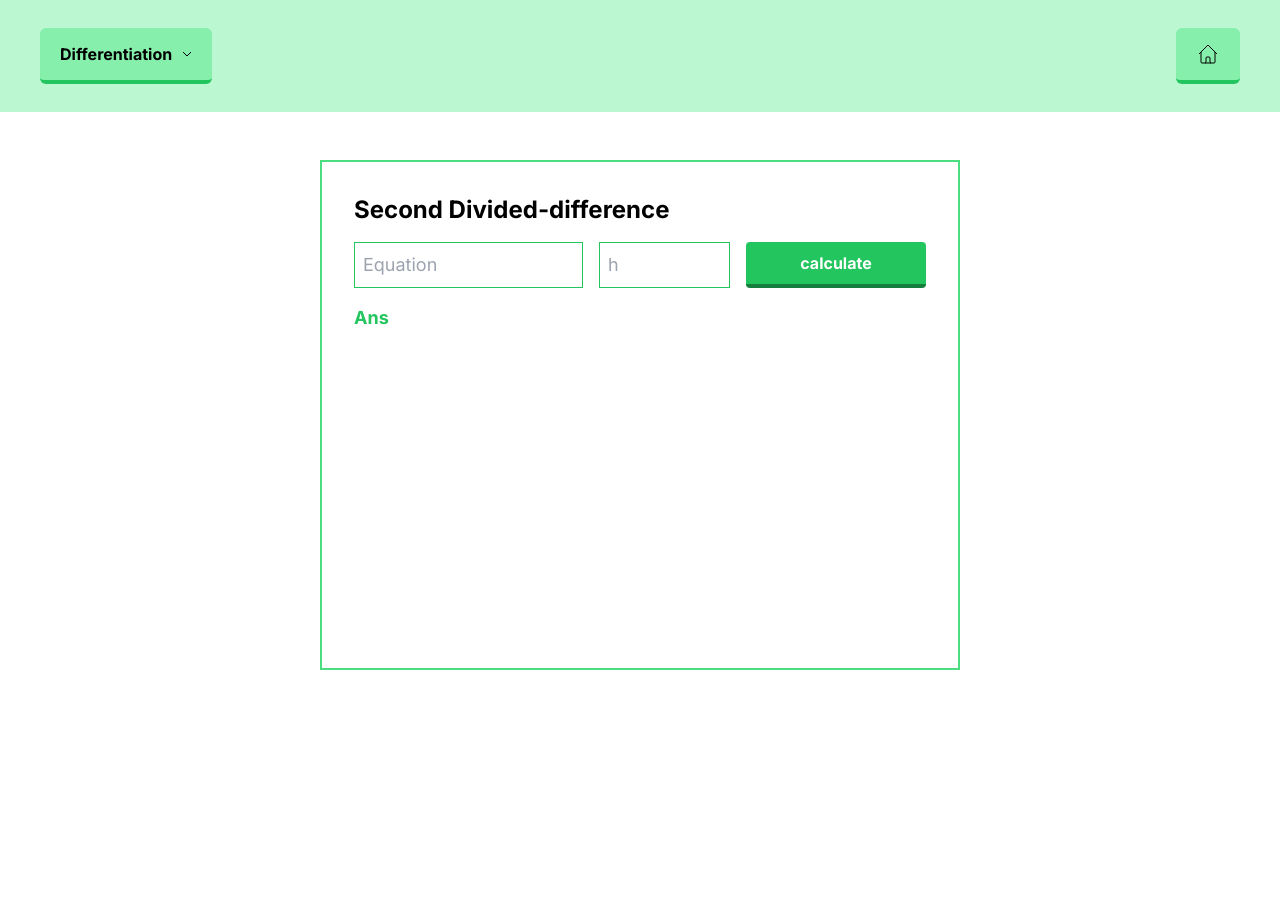
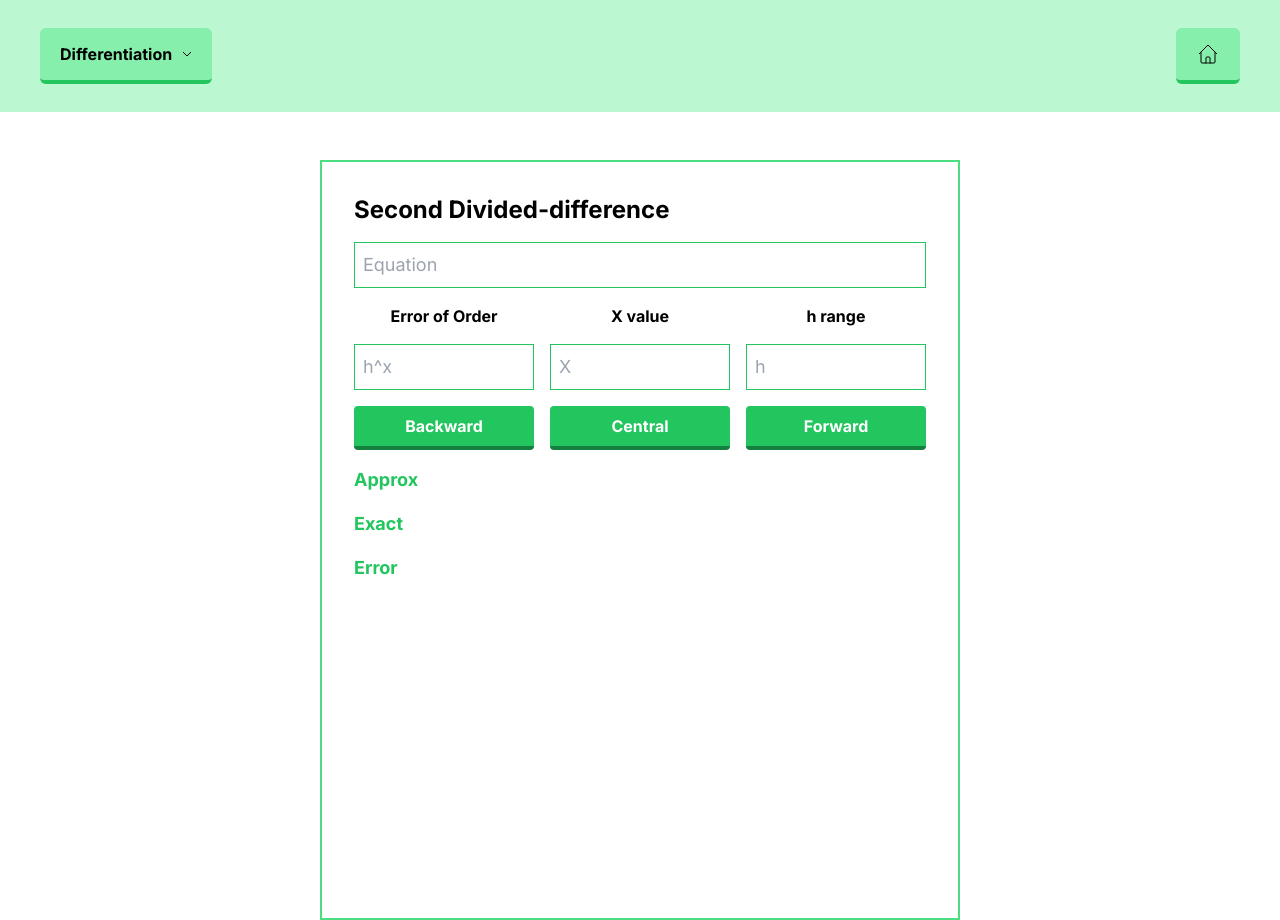
Before and after one commit to NithitEiEi/Numerical, a Next.js app: page /differentiation/second-divided in a window 1280 px wide. Before the commit the page ends 800 px from the top, so only its background shows below. Built offline with nearby package versions, Linux system fonts and the light colour scheme.

Commit message:
Fix logic

```diff
--- a/src/app/differentiation/first-divided/page.tsx
+++ b/src/app/differentiation/first-divided/page.tsx
@@ -1,23 +1,27 @@
 "use client";
 import graph from "@/app/component/graph";
 import { firstDiff } from "@/app/script/derivativeMethod";
+import { abs } from "mathjs";
 
 import { useState } from "react";
 
 export default function page() {
   const [equation, setEquation] = useState("");
-  const [error, setError] = useState("");
+  const [order, setOrder] = useState("");
   const [h, setH] = useState("");
   const [x, setX] = useState("");
   const [answer, setAnswer] = useState("");
   const [exact, setExact] = useState("");
   const [data, setData] = useState<{ y: number }[]>();
+  const [error, setError] = useState("");
 
   const calculate = (mode: string) => {
-    console.log(equation, error, h, x, mode);
-    const result = firstDiff(equation ,Number(error) ,Number(x), Number(h), mode);
+    console.log(equation, order, h, x, mode);
+    const result = firstDiff(equation ,Number(order) ,Number(x), Number(h), mode);
     setAnswer(String(result?.approx));
     setExact(String(result?.exact));
+    setError(String(abs((Number(answer)/Number(exact) * 100) - 100)));
+
   };
 
   return (
@@ -40,10 +44,10 @@ export default function page() {
             <input
               className="col-span-4 border-green-500 p-2 text-lg focus:outline-green-700"
               type="number"
-              value={error}
+              value={order}
               min={0}
               placeholder="h^x"
-              onChange={(e) => setError(e.currentTarget.value)}
+              onChange={(e) => setOrder(e.currentTarget.value)}
             />
             <input
               className="col-span-4 border-green-500 p-2 text-lg focus:outline-green-700"
@@ -83,7 +87,7 @@ export default function page() {
               Approx {answer}
           </div>
           <div className="col-span-12 text-lg font-bold text-green-500">
-              Exact {exact}
+              Error {error}%
           </div>
           <div className="col-span-12 flex justify-center">
             <div className="w-full pr-10 h-72">{graph(data)}</div>
--- a/src/app/differentiation/second-divided/page.tsx
+++ b/src/app/differentiation/second-divided/page.tsx
@@ -1,18 +1,23 @@
 "use client";
 import graph from "@/app/component/graph";
-import { graphical } from "@/app/script/rootMethod";
+import { secondDiff } from "@/app/script/derivativeMethod";
+import { abs } from "mathjs";
 import { useState } from "react";
 
 export default function page() {
   const [equation, setEquation] = useState("");
+  const [order, setOrder] = useState("");
   const [h, setH] = useState("");
+  const [x, setX] = useState("");
   const [answer, setAnswer] = useState("");
+  const [exact, setExact] = useState("");
+  const [error, setError] = useState(0);
   const [data, setData] = useState<{ y: number }[]>();
 
-  const calculate = () => {
-    const result = graphical(equation);
-    setAnswer(String(result[result.length - 1].y));
-    setData(result);
+  const calculate = (mode: string) => {
+    const result = secondDiff(equation ,Number(order) ,Number(x), Number(h), mode);
+    setAnswer(String(result?.approx));
+    setExact(String(result?.exact));
   };
 
   return (
@@ -23,14 +28,33 @@ export default function page() {
             Second Divided-difference
           </div>
           <input
-            className="col-span-5 border-green-500 p-2 text-lg focus:outline-green-700"
+            className="col-span-12 border-green-500 p-2 text-lg focus:outline-green-700"
             type="text"
             value={equation}
             placeholder="Equation"
             onChange={(e) => setEquation(e.currentTarget.value)}
-          />
+            />
+            <div className="col-span-4 flex justify-center font-bold">Error of Order</div>
+            <div className="col-span-4 flex justify-center font-bold">X value</div>
+            <div className="col-span-4 flex justify-center font-bold">h range</div>
+            <input
+              className="col-span-4 border-green-500 p-2 text-lg focus:outline-green-700"
+              type="number"
+              value={order}
+              min={0}
+              placeholder="h^x"
+              onChange={(e) => setOrder(e.currentTarget.value)}
+            />
+            <input
+              className="col-span-4 border-green-500 p-2 text-lg focus:outline-green-700"
+              type="number"
+              value={x}
+              min={0}
+              placeholder="X"
+              onChange={(e) => setX(e.currentTarget.value)}
+            />
           <input
-            className="col-span-3 border-green-500 p-2 text-lg focus:outline-green-700"
+            className="col-span-4 border-green-500 p-2 text-lg focus:outline-green-700"
             type="number"
             value={h}
             min={0}
@@ -39,12 +63,30 @@ export default function page() {
           />
           <button
             className="col-span-4 bg-green-500 hover:bg-green-400 text-white font-bold py-2 px-4 border-b-4 border-green-700 hover:border-green-500 active:border-green-400 rounded focus:outline-green-600"
-            onClick={calculate}
+            onClick={() => calculate("backward")}
           >
-            calculate
+            Backward
+          </button>
+          <button
+            className="col-span-4 bg-green-500 hover:bg-green-400 text-white font-bold py-2 px-4 border-b-4 border-green-700 hover:border-green-500 active:border-green-400 rounded focus:outline-green-600"
+            onClick={() => calculate("central")}
+          >
+            Central
+          </button>
+          <button
+            className="col-span-4 bg-green-500 hover:bg-green-400 text-white font-bold py-2 px-4 border-b-4 border-green-700 hover:border-green-500 active:border-green-400 rounded focus:outline-green-600"
+            onClick={() => calculate("forward")}
+          >
+            Forward
           </button>
           <div className="col-span-12 text-lg font-bold text-green-500">
-              Ans {answer}
+              Approx {answer}
+          </div>
+          <div className="col-span-12 text-lg font-bold text-green-500">
+              Exact {exact}
+          </div>
+          <div className="col-span-12 text-lg font-bold text-green-500">
+              Error {isNaN(Number(answer)/Number(exact)) ? "": abs((Number(answer)/Number(exact) * 100) - 100).toFixed(4) + "%"}
           </div>
           <div className="col-span-12 flex justify-center">
             <div className="w-full pr-10 h-72">{graph(data)}</div>
--- a/src/app/script/derivativeMethod.tsx
+++ b/src/app/script/derivativeMethod.tsx
@@ -1,25 +1,49 @@
 import { evaluate, derivative } from "mathjs";
 
-const diff = (equation:string) => {
-    return derivative(equation, "x").toString();
+const diff = (equation:string, n:number) => {
+    let diff = derivative(equation, "x").toString();
+    for(let i = 0; i < n - 1;i++) {
+        diff = derivative(diff, "x").toString();
+    }
+    return diff;
 }
 
 export const firstDiff = (equation: string, error: number ,x: number, h: number, mode: string) => {
     switch(mode){
         case "backward":
             switch(error){
-                case 1: return {approx: (evaluate(equation, { x: x }) - evaluate(equation, { x: x-h })) / h, exact: evaluate(diff(equation), {x:x})};
-                // case 2: return (3*evaluate(equation, { x: x }) - 4*evaluate(equation, { x: x-h }) + evaluate(equation, {x: x-h*2})) / (2 * h);
+                case 1: return {approx: (evaluate(equation, { x: x }) - evaluate(equation, { x: x-h })) / h, exact: evaluate(diff(equation, 1), {x:x})};
+                case 2: return {approx: (3*evaluate(equation, { x: x }) - 4*evaluate(equation, { x: x-h }) + evaluate(equation, {x: x-h*2})) / (2 * h), exact: evaluate(diff(equation, 1), {x:x})};
             }
-        // case "forward":
-        //     switch(error){
-        //         case 1: return (evaluate(equation, { x: x+h }) - evaluate(equation, { x: x })) / h;
-        //         case 2: return (-evaluate(equation, { x: x+2*h }) + 4*evaluate(equation, { x: x+h }) - 3*evaluate(equation, { x: x })) / (2 * h);
-        //     }
-        // case "central":
-        //     switch(error){
-        //         case 1: return (evaluate(equation, { x: x+h }) - evaluate(equation, { x: x-h })) / (2 * h);
-        //         case 2: return (-evaluate(equation, { x: x+2*h })+ 8*evaluate(equation, { x: x+h }) - 8*evaluate(equation, { x: x-h }) + evaluate(equation, { x: x-2*h })) / (12 * h);
-        //     }
+        case "forward":
+            switch(error){
+                case 1: return {approx: (evaluate(equation, { x: x+h }) - evaluate(equation, { x: x })) / h, exact: evaluate(diff(equation, 1), {x:x})};
+                case 2: return {approx: (-evaluate(equation, { x: x+2*h }) + 4*evaluate(equation, { x: x+h }) - 3*evaluate(equation, { x: x })) / (2 * h), exact: evaluate(diff(equation, 1), {x:x})};
+            }
+        case "central":
+            switch(error){
+                case 1: return {approx: (evaluate(equation, { x: x+h }) - evaluate(equation, { x: x-h })) / (2 * h), exact: evaluate(diff(equation, 1), {x:x})};
+                case 2: return {approx: (-evaluate(equation, { x: x+2*h })+ 8*evaluate(equation, { x: x+h }) - 8*evaluate(equation, { x: x-h }) + evaluate(equation, { x: x-2*h })) / (12 * h), exact: evaluate(diff(equation, 1), {x:x})};
+            }
     }
 }
+
+export const secondDiff = (equation: string, error: number, x: number, h:number, mode: string) => {
+    switch(mode){
+        case "backward":
+            switch(error){
+                case 1: return {approx: (evaluate(equation, { x: x }) - 2*evaluate(equation, { x: x-h }) + evaluate(equation, { x: x-(2*h) })) / h**2, exact: evaluate(diff(equation, 2), { x:x })};
+                case 2: return {approx: (2*evaluate(equation, { x: x }) - 5*evaluate(equation, { x: x-h }) + 4*evaluate(equation, {x: x-(h*2)}) - evaluate(equation, {x: x-(h*3)})) / h**2, exact: evaluate(diff(equation, 2), {x:x})};
+            }
+        case "forward":
+            switch(error){
+                case 1: return {approx: (evaluate(equation, { x: x+(2*h) }) - 2*evaluate(equation, { x: x+h }) + evaluate(equation, { x: x })) / h**2, exact: evaluate(diff(equation, 2), { x:x })};
+                case 2: return {approx: (-evaluate(equation, { x: x+(3*h) }) + 4*evaluate(equation, { x: x+(2*h) }) - 5*evaluate(equation, { x: x+h }) + 2*evaluate(equation, { x: x })) / h**2, exact: evaluate(diff(equation, 2), {x:x})};
+            }
+        case "central":
+            switch(error){
+                case 1: return {approx: (evaluate(equation, { x: x+h }) - 2*evaluate(equation, { x: x }) + evaluate(equation, { x: x-h })) / h**2, exact: evaluate(diff(equation, 2), { x:x })};
+                case 2: return {approx: (-evaluate(equation, { x: x+(2*h) }) + 16*evaluate(equation, { x: x+h }) - 30*evaluate(equation, { x: x }) + 16*evaluate(equation, { x: x-h }) - evaluate(equation, { x: x-2*h })) / (12 * h**2), exact: evaluate(diff(equation, 2), {x:x})};
+            }
+    }
+}
```
